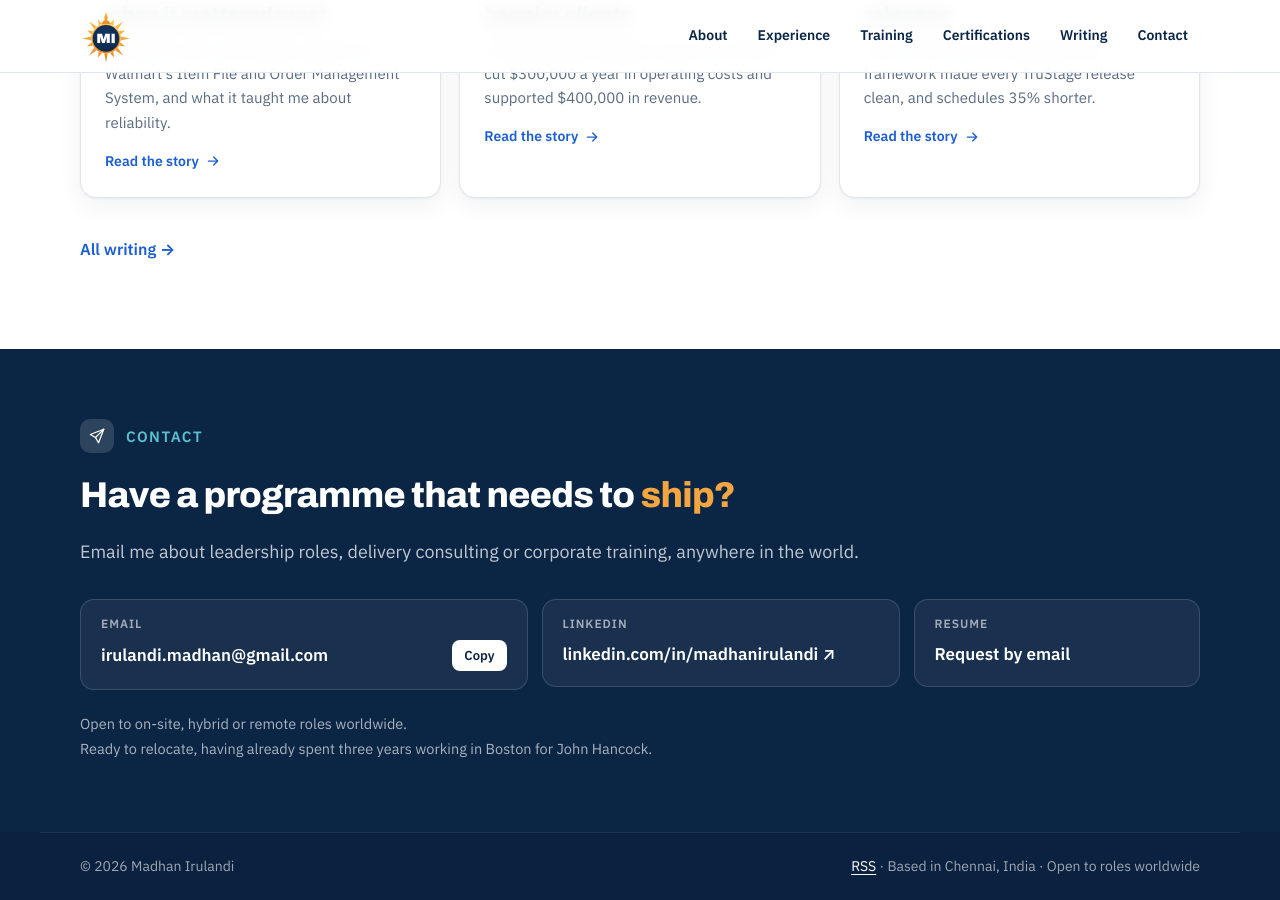
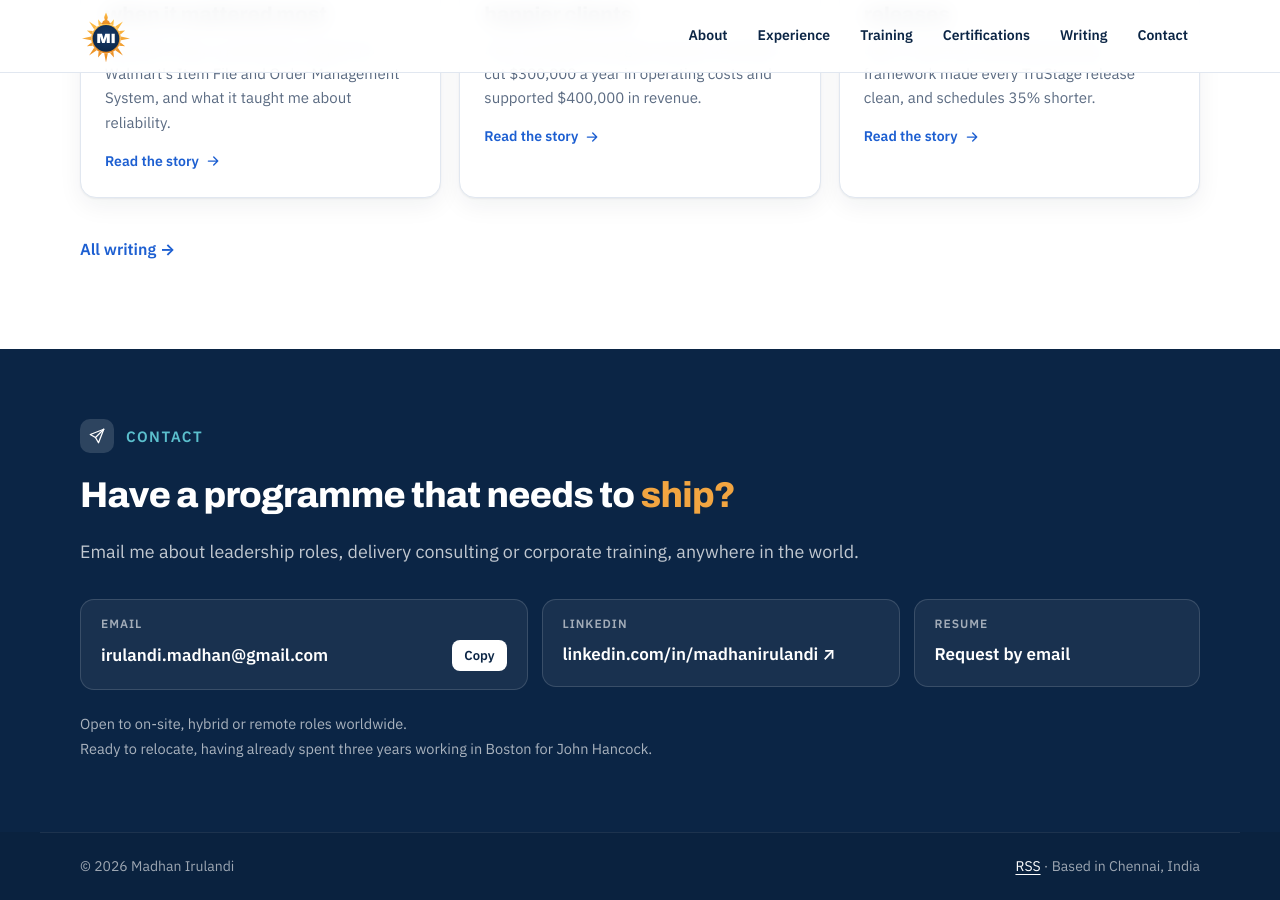
Before and after one commit to Madhan-I/Madhan-I.github.io, a Jekyll site: the page built from index.html, in a window 1280 px wide and 900 px high, scrolled down 10254 px. Built offline with Jekyll 4.4.1, drawn with Linux system fonts in a browser that asks for light colours.

Commit message:
Footer: drop repeated Open to roles worldwide
Co-Authored-By: Claude Opus 5.5 <noreply@anthropic.com>
Claude-Session: https://claude.ai/code/session_01MFRrTt7LBDdX57m85KHNGp

```diff
--- a/_layouts/default.html
+++ b/_layouts/default.html
@@ -29,7 +29,7 @@
   <footer>
     <div class="wrap">
       <span>© {{ 'now' | date: '%Y' }} {{ site.data.profile.name_first }} {{ site.data.profile.name_last }}</span>
-      <span><a href="{{ '/blog/feed.xml' | relative_url }}">RSS</a> · Based in {{ site.data.profile.location }} · Open to roles worldwide</span>
+      <span><a href="{{ '/blog/feed.xml' | relative_url }}">RSS</a> · Based in {{ site.data.profile.location }}</span>
     </div>
   </footer>
   <dialog class="lightbox" id="lightbox" aria-label="Certificate"><button type="button" class="lb-close" aria-label="Close">×</button><img alt=""><p class="lb-cap"></p></dialog>
```
